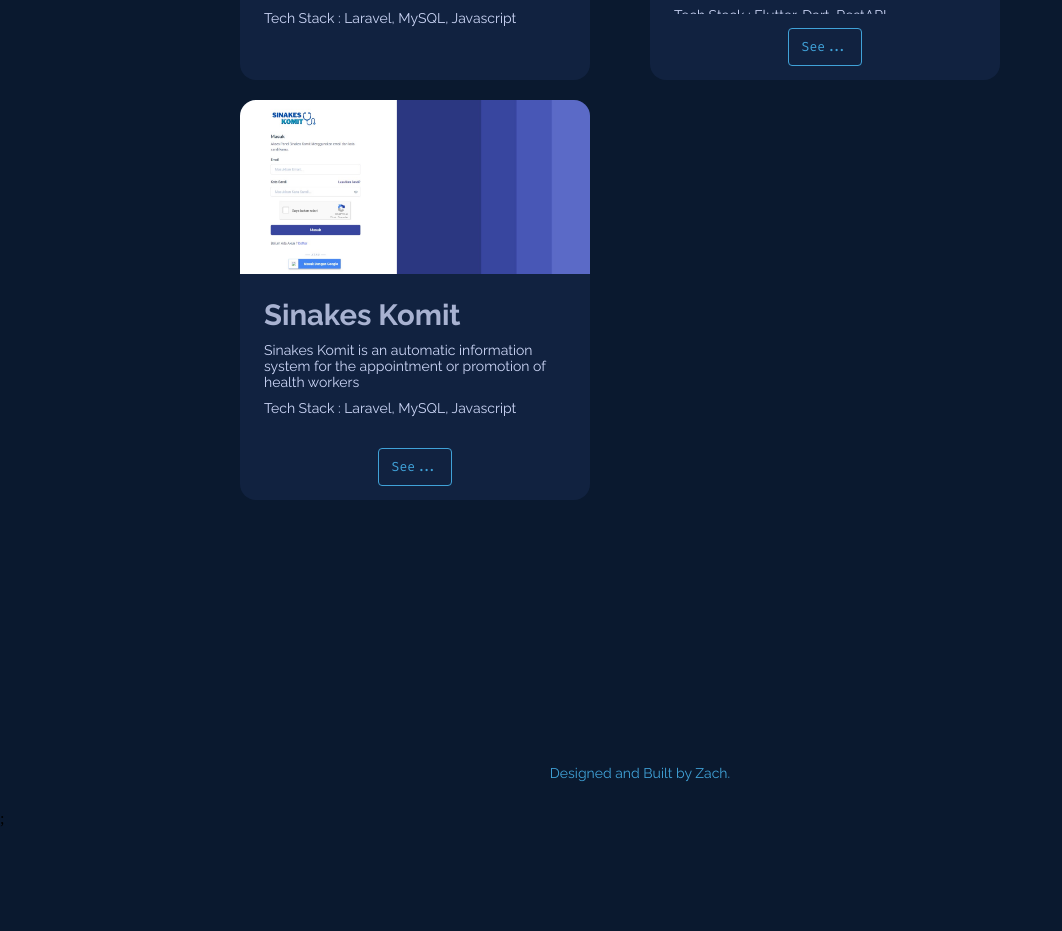
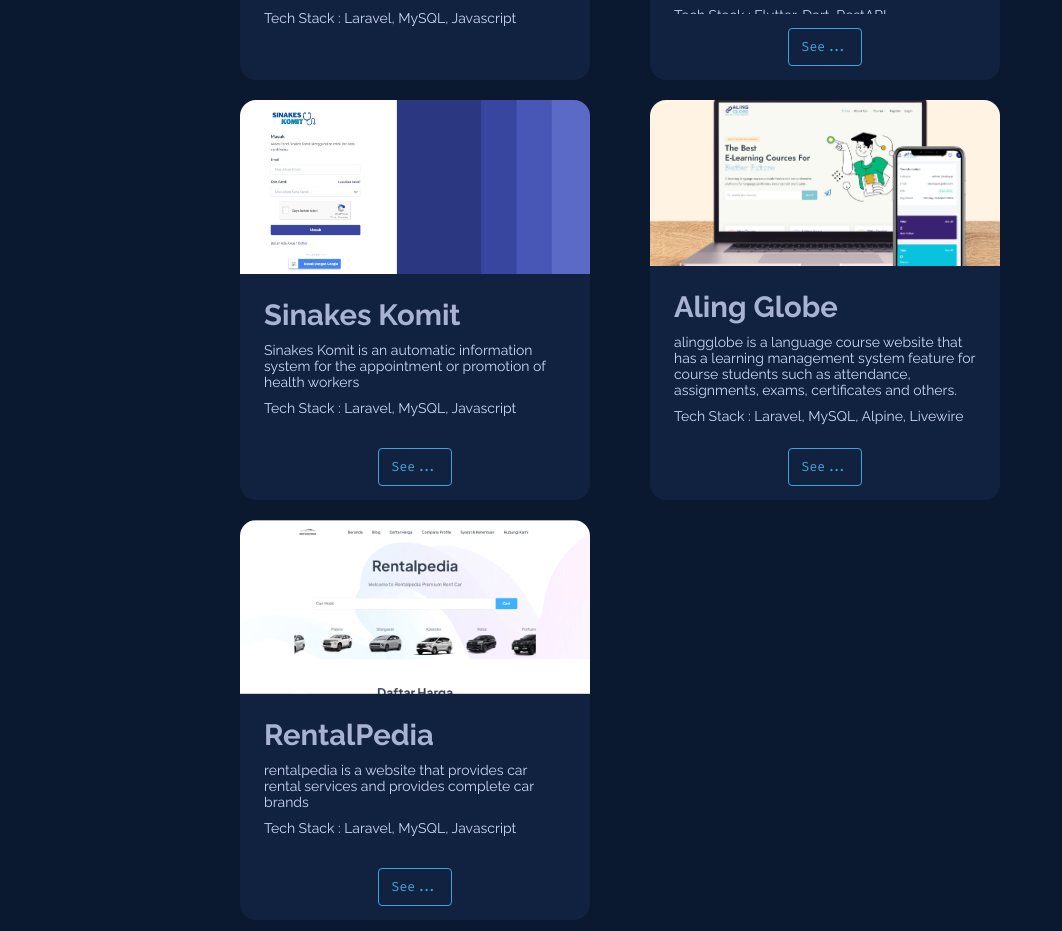
Before and after one commit to RizkyZaki/my.old, a Next.js app: page /archive in a window 1280 px wide. Shown: the part 3681-4612 px from the top of the page, without its empty margins (0-1062 px from the left). Before the commit the page ends 4509 px from the top, so only its background shows below. Built offline with nearby package versions, Linux system fonts and the light colour scheme.

Commit message:
:sparkles:

```diff
--- a/src/libs/projectData.ts
+++ b/src/libs/projectData.ts
@@ -169,7 +169,7 @@ const otherProjectsData: ProjectData[] = [
     projectLink: "https://disdik.pratama.tech/",
     projectDescription:
       "Disdik is the Purwakarta education department. This website is a company profile and there is a complaint service and so on",
-    projectTech: ["Laravel", "MySQL", "Javascript"],
+    projectTech: ["Laravel", "MySQL", "Javascript", "Minio"],
     projectExternalLinks: {
       github: "",
       externalLink: "https://disdik.pratama.tech/",
@@ -237,6 +237,31 @@ const otherProjectsData: ProjectData[] = [
       externalLink: "https://sinakeskomit.dinkes.purwakartakab.go.id",
     },
   },
+  {
+    image: "/img/aling.png",
+    projectName: "Aling Globe",
+    projectLink: "https://alingglobe.com",
+    projectDescription:
+      "alingglobe is a language course website that has a learning management system feature for course students such as attendance, assignments, exams, certificates and others.",
+    projectTech: ["Laravel", "MySQL", "Alpine", "Livewire"],
+    projectExternalLinks: {
+      github: "",
+      externalLink: "https://alingglobe.com",
+    },
+  },
+  {
+    image: "/img/rental.png",
+    projectName: "RentalPedia",
+    projectLink: "https://rentalmobil.marspedia.id",
+    projectDescription:
+      "rentalpedia is a website that provides car rental services and provides complete car brands",
+    projectTech: ["Laravel", "MySQL", "Javascript"],
+
+    projectExternalLinks: {
+      github: "",
+      externalLink: "https://rentalmobil.marspedia.id",
+    },
+  },
 ];
 
 export default otherProjectsData;
```
Also changed, not shown: public/img/aling.PNG (added), public/img/rental.PNG (added).
